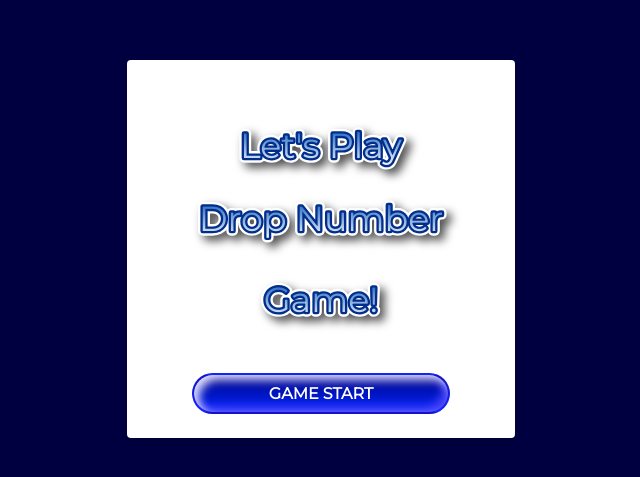
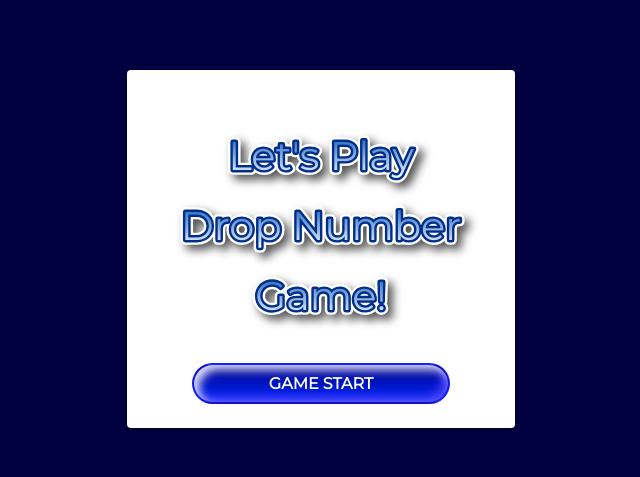
Before and after one commit to CS-MokuMoku-Team-4/drop-numbers-game, a Next.js app: page / in a window 1280 px wide. Shown: the part 151-628 px from the top of the page, without its empty margins (319-959 px from the left). Built offline with nearby package versions, Linux system fonts and the light colour scheme.

Commit message:
feat: create game over window

```diff
--- /dev/null
+++ b/src/components/svgFiles/GameOverSVG.tsx
@@ -0,0 +1,52 @@
+import styles from '../../styles/Home.module.scss';
+
+const GameOverSVG = () => {
+  return (
+    <div className={`${styles.shadow_container} flex`}>
+      <svg viewBox='0 0 400 70' width='400' height='70' xmlns='http://www.w3.org/2000/svg'>
+        <text
+          x='200'
+          y='35'
+          fontSize='3rem'
+          textAnchor='middle'
+          dominantBaseline='central'
+          stroke='#fff'
+          strokeWidth='0.6rem'
+          strokeLinejoin='round'
+        >
+          Game Over...
+        </text>
+        <text
+          x='200'
+          y='35'
+          fontSize='3rem'
+          textAnchor='middle'
+          dominantBaseline='central'
+          stroke='#002e8a'
+          strokeWidth='0.3rem'
+          strokeLinejoin='round'
+        >
+          Game Over...
+        </text>
+        <text
+          fill='url(#gradient100)'
+          x='200'
+          y='35'
+          fontSize='3rem'
+          textAnchor='middle'
+          dominantBaseline='central'
+        >
+          Game Over...
+        </text>
+        <defs>
+          <linearGradient id='gradient100' x1='0%' y1='0%' x2='0%' y2='100%'>
+            <stop offset='0%' stopColor='#0050b9' />
+            <stop offset='100%' stopColor='#fff' />
+          </linearGradient>
+        </defs>
+      </svg>
+    </div>
+  );
+};
+
+export default GameOverSVG;
--- a/src/components/svgFiles/TitleSVG.tsx
+++ b/src/components/svgFiles/TitleSVG.tsx
@@ -2,9 +2,9 @@ import styles from '../../styles/Home.module.scss';
 
 const TitleSVG = () => {
   return (
-    <div className={styles.shadow_container}>
+    <div className={`${styles.shadow_container} flex-row`}>
       <svg
-        viewBox='0 0 220 40'
+        viewBox='0 0 320 70'
         width='320'
         height='70'
         xmlns='http://www.w3.org/2000/svg'
@@ -13,11 +13,11 @@ const TitleSVG = () => {
         <text
           x='50%'
           y='50%'
-          fontSize='1.5rem'
+          fontSize='2.5rem'
           textAnchor='middle'
           dominantBaseline='middle'
           stroke='#fff'
-          strokeWidth='0.4rem'
+          strokeWidth='0.6rem'
           strokeLinejoin='round'
         >
           Let&apos;s Play
@@ -25,11 +25,11 @@ const TitleSVG = () => {
         <text
           x='50%'
           y='50%'
-          fontSize='1.5rem'
+          fontSize='2.5rem'
           textAnchor='middle'
           dominantBaseline='middle'
           stroke='#002e8a'
-          strokeWidth='0.2rem'
+          strokeWidth='0.3rem'
           strokeLinejoin='round'
         >
           Let&apos;s Play
@@ -38,7 +38,7 @@ const TitleSVG = () => {
           fill='url(#gradient100)'
           x='50%'
           y='50%'
-          fontSize='1.5rem'
+          fontSize='2.5rem'
           textAnchor='middle'
           dominantBaseline='middle'
         >
@@ -52,32 +52,32 @@ const TitleSVG = () => {
         </defs>
       </svg>
       <svg
-        viewBox='0 0 220 50'
+        viewBox='0 0 320 70'
         width='320'
-        height='90'
+        height='70'
         xmlns='http://www.w3.org/2000/svg'
         display='inline-block'
       >
         <text
           x='50%'
-          y='40%'
-          fontSize='1.5rem'
+          y='50%'
+          fontSize='2.5rem'
           textAnchor='middle'
           dominantBaseline='middle'
           stroke='#fff'
-          strokeWidth='0.4rem'
+          strokeWidth='0.6rem'
           strokeLinejoin='round'
         >
           Drop Number
         </text>
         <text
           x='50%'
-          y='40%'
-          fontSize='1.5rem'
+          y='50%'
+          fontSize='2.5rem'
           textAnchor='middle'
           dominantBaseline='middle'
           stroke='#002e8a'
-          strokeWidth='0.2rem'
+          strokeWidth='0.3rem'
           strokeLinejoin='round'
         >
           Drop Number
@@ -85,8 +85,8 @@ const TitleSVG = () => {
         <text
           fill='url(#gradient100)'
           x='50%'
-          y='40%'
-          fontSize='1.5rem'
+          y='50%'
+          fontSize='2.5rem'
           textAnchor='middle'
           dominantBaseline='middle'
         >
@@ -100,7 +100,7 @@ const TitleSVG = () => {
         </defs>
       </svg>
       <svg
-        viewBox='0 0 220 40'
+        viewBox='0 0 320 70'
         width='320'
         height='70'
         xmlns='http://www.w3.org/2000/svg'
@@ -108,24 +108,24 @@ const TitleSVG = () => {
       >
         <text
           x='50%'
-          y='40%'
-          fontSize='1.5rem'
+          y='50%'
+          fontSize='2.5rem'
           textAnchor='middle'
           dominantBaseline='middle'
           stroke='#fff'
-          strokeWidth='0.4rem'
+          strokeWidth='0.6rem'
           strokeLinejoin='round'
         >
           Game!
         </text>
         <text
           x='50%'
-          y='40%'
-          fontSize='1.5rem'
+          y='50%'
+          fontSize='2.5rem'
           textAnchor='middle'
           dominantBaseline='middle'
           stroke='#002e8a'
-          strokeWidth='0.2rem'
+          strokeWidth='0.3rem'
           strokeLinejoin='round'
         >
           Game!
@@ -133,8 +133,8 @@ const TitleSVG = () => {
         <text
           fill='url(#gradient100)'
           x='50%'
-          y='40%'
-          fontSize='1.5rem'
+          y='50%'
+          fontSize='2.5rem'
           textAnchor='middle'
           dominantBaseline='middle'
         >
--- /dev/null
+++ b/src/components/ui/buttons/ReturnTopButton.tsx
@@ -0,0 +1,16 @@
+import React from 'react';
+import styles from '../../../styles/Home.module.scss';
+
+interface Props {
+  onClick: () => void;
+}
+
+const ReturnTopButton: React.FC<Props> = ({ onClick }) => {
+  return (
+    <button className={styles.start_btn} type='button' onClick={onClick}>
+      Return Top Page
+    </button>
+  );
+};
+
+export default ReturnTopButton;
--- /dev/null
+++ b/src/components/ui/window/GameOverWindow.tsx
@@ -0,0 +1,31 @@
+import React from 'react';
+import { useDispatch } from 'react-redux';
+import { myAppActions } from '@/store/myApp';
+import GameOverSVG from '@/components/svgFiles/GameOverSVG';
+import ReturnTopButton from '@/components/ui/buttons/ReturnTopButton';
+import styles from '../../../styles/Home.module.scss';
+
+const GameOverWindow = () => {
+  const dispatch = useDispatch();
+
+  const startNewGame = () => {
+    dispatch(myAppActions.setShowGameOverWindow(false));
+  };
+
+  return (
+    <div className={styles.modal} style={{ width: '400px', height: '200px' }}>
+      <div
+        className={`${styles.window_open} flex flex-col justify-center items-center text-center bg-white w-full h-full p-5 z-20`}
+      >
+        <div className='flex justify-center items-center text-center w-full h-full m-5'>
+          <GameOverSVG />
+        </div>
+        <div className='flex justify-center items-center text-center w-full h-full mb-5'>
+          <ReturnTopButton onClick={startNewGame} />
+        </div>
+      </div>
+    </div>
+  );
+};
+
+export default GameOverWindow;
--- a/src/pages/drop-numbers-game.tsx
+++ b/src/pages/drop-numbers-game.tsx
@@ -1,11 +1,13 @@
 import type { MyAppState } from '@/types';
 import Head from 'next/head';
+import Link from 'next/link';
 import { useCallback, useEffect, useMemo, useRef } from 'react';
 import { useDispatch, useSelector } from 'react-redux';
 import { Config } from '@/config';
 import { EMPTY_BLOCK, blockList1 } from '@/consts/blocks';
 import { GameBoard } from '@/model';
 import Board from '@/components/Board';
+import GameOverWindow from '@/components/ui/window/GameOverWindow';
 import { myAppActions } from '../store/myApp';
 import styles from '../styles/Home.module.scss';
 
@@ -21,6 +23,7 @@ const DropNumbersGame = () => {
   const isMoving = useSelector((state: MyAppState) => state.myApp.isMoving);
   const isMoved = useSelector((state: MyAppState) => state.myApp.isMoved);
   const isMerged = useSelector((state: MyAppState) => state.myApp.isMerged);
+  const showGameOverWindow = useSelector((state: MyAppState) => state.myApp.showGameOverWindow);
   const colIndex = useRef(currentColumn);
   const preRowIndex = useRef(currentRow);
   const preColIndex = useRef(currentColumn);
@@ -186,7 +189,7 @@ const DropNumbersGame = () => {
         );
       }
     } else {
-      console.log('Game Over!!');
+      dispatch(myAppActions.setShowGameOverWindow(true));
     }
   }, [dispatch, gameBoard, numberCheck, prepareNextBlock]);
 
@@ -267,6 +270,13 @@ const DropNumbersGame = () => {
         <div className='bg-gradient-to-b from-cyan-800 to-black w-screen h-screen flex flex-col justify-center items-center'>
           <Board />
         </div>
+        {showGameOverWindow && (
+          <div className={styles.overlay}>
+            <Link href={'/'}>
+              <GameOverWindow />
+            </Link>
+          </div>
+        )}
       </div>
     </>
   );
--- a/src/store/myApp.ts
+++ b/src/store/myApp.ts
@@ -32,6 +32,7 @@ const initialMyAppState = {
   isMoving: false,
   isMoved: false,
   isMerged: false,
+  showGameOverWindow: false,
 };
 
 const myAppSlice = createSlice({
@@ -78,6 +79,12 @@ const myAppSlice = createSlice({
     setIsMerged: (state: { isMerged: boolean }, action: { payload: boolean }) => {
       state.isMerged = action.payload;
     },
+    setShowGameOverWindow: (
+      state: { showGameOverWindow: boolean },
+      action: { payload: boolean },
+    ) => {
+      state.showGameOverWindow = action.payload;
+    },
   },
 });
 
--- a/src/styles/Home.module.scss
+++ b/src/styles/Home.module.scss
@@ -65,9 +65,35 @@
   width: 80%;
 }
 
+/* Modal Window */
+.overlay {
+  position: fixed;
+  top: 0;
+  left: 0;
+  width: 100%;
+  height: 100%;
+  background-color: rgba(0, 0, 0, 0.5);
+  display: flex;
+  align-items: center;
+  justify-content: center;
+}
+
+/* Animation for Opening a Window */
+.window_open {
+  animation: appear_window 1s ease-out forwards;
+}
+
+@keyframes appear_window {
+  0% {
+    opacity: 0;
+  }
+  100% {
+    opacity: 1;
+  }
+}
+
 /* SVG */
 .shadow_container {
-  display: flex-row;
   justify-content: center;
   align-items: center;
   margin: 0.1rem;
@@ -96,7 +122,7 @@
   height: 4rem;
 }
 
-/* ブロックのアニメーション */
+/* Block Animation */
 .merge_block {
   animation: merge 0.5s ease-out;
 }
@@ -116,12 +142,12 @@
   }
 }
 
-/* 画面遷移のアニメーション */
+/* Animation for Screen Transition */
 .curtain_open {
   &::before,
   &::after {
     content: '';
-    position: fixed; /* 固定表示 */
+    position: fixed;
     top: 0;
     width: 50vw;
     height: 100vh;
@@ -140,10 +166,10 @@
 
 @keyframes curtainOpen {
   0% {
-    width: 50vw; /* 閉じている状態 */
+    width: 50vw; /* close */
   }
   100% {
-    width: 0; /* 開く */
+    width: 0; /* open */
     visibility: hidden;
   }
 }
--- a/src/types/index.ts
+++ b/src/types/index.ts
@@ -9,6 +9,7 @@ export type MyAppState = {
     isMoving: boolean;
     isMoved: boolean;
     isMerged: boolean;
+    showGameOverWindow: boolean;
   };
 };
 
```
